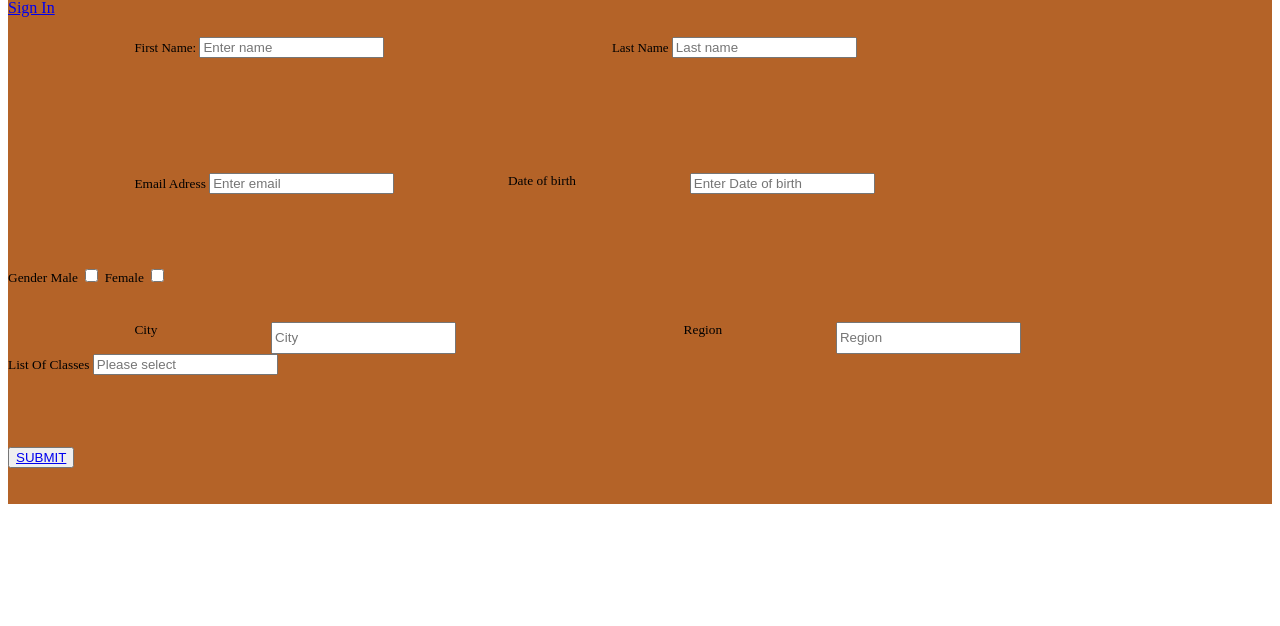
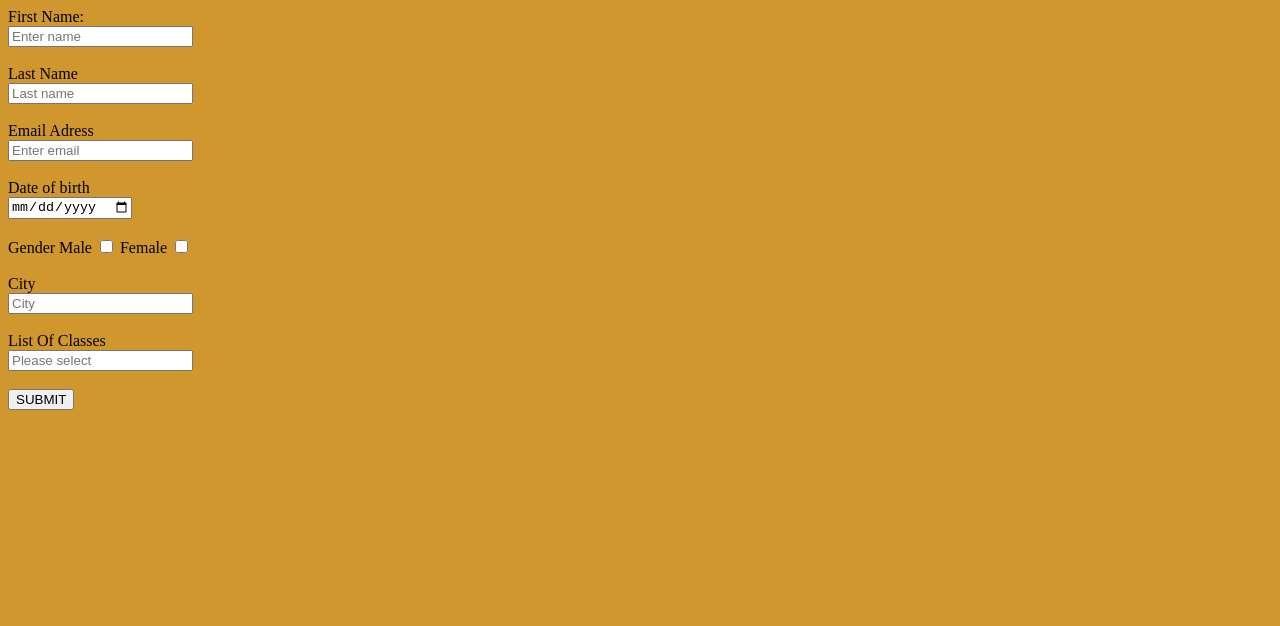
Before and after one commit to Esther-Naserian/Project1, a plain HTML site: page form.html in a window 1280 px wide. Shown: the part 174-800 px from the top of the page. Drawn offline with Linux system fonts and the light colour scheme.

Commit message:
add files

```diff
--- a/form.css
+++ b/form.css
@@ -1,93 +1,6 @@
-#page1{
-    display: flex;
-    gap:10%;
-    padding-left: 10%;
-    font-size: large;
-}
-.page2{
-    display: flex;
-    gap: 10%;
-    padding-left: 10%;
-    font-size: large;
-}
-#container1{
-    justify-content: space-between;
-    gap: 19%;
-    font-size: large;
-}
-#button12{
-font-size: large;
-color: rgb(47, 47, 151);
-
-}
-#container3{
-display: flex;
-gap: 10%;
-padding-left: 10%;
-font-size: large;
-
-}
-#footer{
-font-size: large;
-}
-#name{
-font-style: inherit;
-font-size: large;
-}
-#maincontainer{
-    background-color: rgb(180, 99, 40);
+body{
 
 }
 body{
-    background-color: white;
+    background-color: rgb(207, 151, 46);
 }
-#button12{
-    color: blue;
-}
-#container{
-    background-color: rgb(25, 25, 134);
-}
-@media only  screen and (max-width:650px){
-
-}
-
-
-
-#page1{
-
-    font-size: small;
-}
-.page2{
-    font-size: smaller;
-}
-#container1{
-    font-size: smaller;
-}
-#button12{
-font-size: smaller;
-color: rgb(47, 47, 151);
-
-}
-#container3{
-font-size: smaller;
-
-}
-#footer{
-font-size: smaller;
-}
-#name{
-font-size: smaller;
-}
-#maincontainer{
-    background-color: rgb(180, 99, 40);
-
-}
-body{
-    background-color: white;
-}
-#button12{
-    color: blue;
-}
-#container{
-    background-color: rgb(25, 25, 134);
-}
--- a/form.html
+++ b/form.html
@@ -7,93 +7,64 @@
     <link rel="stylesheet" href="form.css">
 </head>
 <body>
-    <div id="maincontainer">
-
     <form>
     <span>Did you want to learn with us?Please fill in your details below</span>
 <br>
 <br>
-<div id="name">
     <h1 >STUDENT REGISTRATION  FORM</h1>
-    </div>
+
     <h1>Fill out the form carefully for registration</h1>
-    <a href="index.html" Sign In> Sign In</a>
-    <h2></h2>
-    <div id="page1">
-        <div>
+    <div id="form" action="index.html">
+               <label for="First Name">First  Name:</label>
+            <br>
+    <input name="First Name" type="text" placeholder="Enter name" required class="input"/>
 
-            <form action="save_data.py" method="post">
-
-
-            <label for="First Name">First  Name:</label>
-    <input name="First Name" type="text" placeholder="Enter name" class="place"/>
-    </div>
-    <br/>
     <br/>
 </br>
-</br>
-<div>
     <label for="Last Name">Last Name</label>
-    <input name="Last Name type="text placeholder="Last name" class="place"/>
-</div>
-</div>
+    <br>
+    <input name="Last Name type="text placeholder="Last name" required class="input"/>
 
 </br>
 </br>
+ <label for="email">Email Adress</label>
+    <br>
+    <input name="email" type="email" placeholder="Enter email" required class="input">
+<br>
+<br>
+ <label for="Date">Date of birth</label>
+ <br>
+<input for="Date of birth" type="Date" placeholder="Enter Date of birth" required class="input">
+<br>
+<br>
+<label for="Gender">Gender</label>
+<label for="Male">Male</label>
+    <input type="checkbox" type="checkbox" required class="input">
+    <label for="Female">Female</label>
+    <input type="checkbox" type="checkbox" required class="input">
+
+
+<br>
+<br>
+
+    <label for="City">City</label>
+    <br>
+    <input name="City" type="City" placeholder="City" required class="input">
+    <br>
+    <br>
+
+    <label for="List Of classes ">List Of Classes</label>
+    <br>
+    <input name="List Of Classes" type="List Of Classes" placeholder="Please select" required class="input">
 </br>
 </br>
-<div class="page2">
-    <div>
-    <label for="email">Email Adress</label>
-    <input name="email" type="email" placeholder="Enter email" class="place"/>
-</div>
- <label for="Date of birth">Date of birth</label>
-<input name="Date of birth" type="Date of birth" placeholder="Enter Date of birth" class="place"/>
-    </div>
 
-    <br/>
-    <br/>
-</br>
-</br>
-<div id="container1">
-    <div>
-<label for="Gender">Gender</label>
-<label for="Male">Male</label>
-    <input type="checkbox" type="checkbox">
-    <label for="Female">Female</label>
-    <input type="checkbox" type="checkbox">
-    </div>
-</div>
-<br>
-<br>
-    <div id="container3">
-    <label for="City">City</label>
-    <input name="City" type="City" placeholder="City">
-    <br>
-    <br>
-    <label for="Region">Region</label>
-    <input name="Region" type="Region" placeholder="Region">
-    <br>
-    <br>
-    </div>
-    <div id="footer">
-    <label for="List Of classes ">List Of Classes</label>
-    <input name="List Of Classes" type="List Of Classes" placeholder="Please select">
-    </div>
-
-    <br/>
-    <br/>
-</br>
-</br>
-<div id="button12">
-  <Button> <a href="index.html" type="SUBMIT">SUBMIT</button></a></button>
+ <Button>SUBMIT</button></a></button>
  </div>
 <br/>
  <br/>
 </div>
 </form>
-
-
 </div>
 </body>
 </html>
--- a/style.css
+++ b/style.css
@@ -232,7 +232,6 @@ font-size: small;
         height: 90px;
     }
     .head1{
-        width: 90px;
+       width: 90px;
     }
-
 }
```
Also changed, not shown: index.html (+7 -7 lines), 1 other file. Lines whose indentation alone changed are shown as unchanged.
